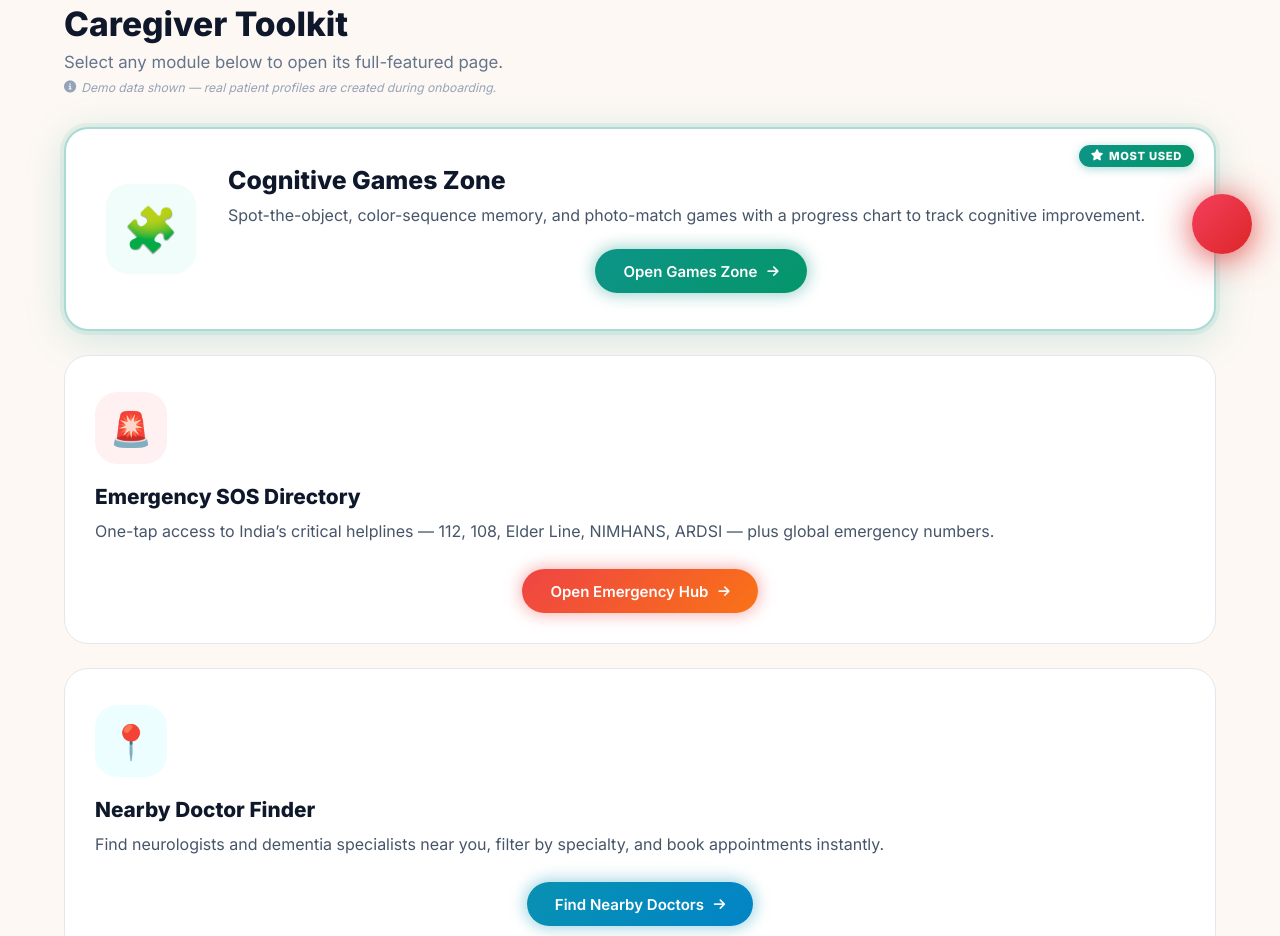
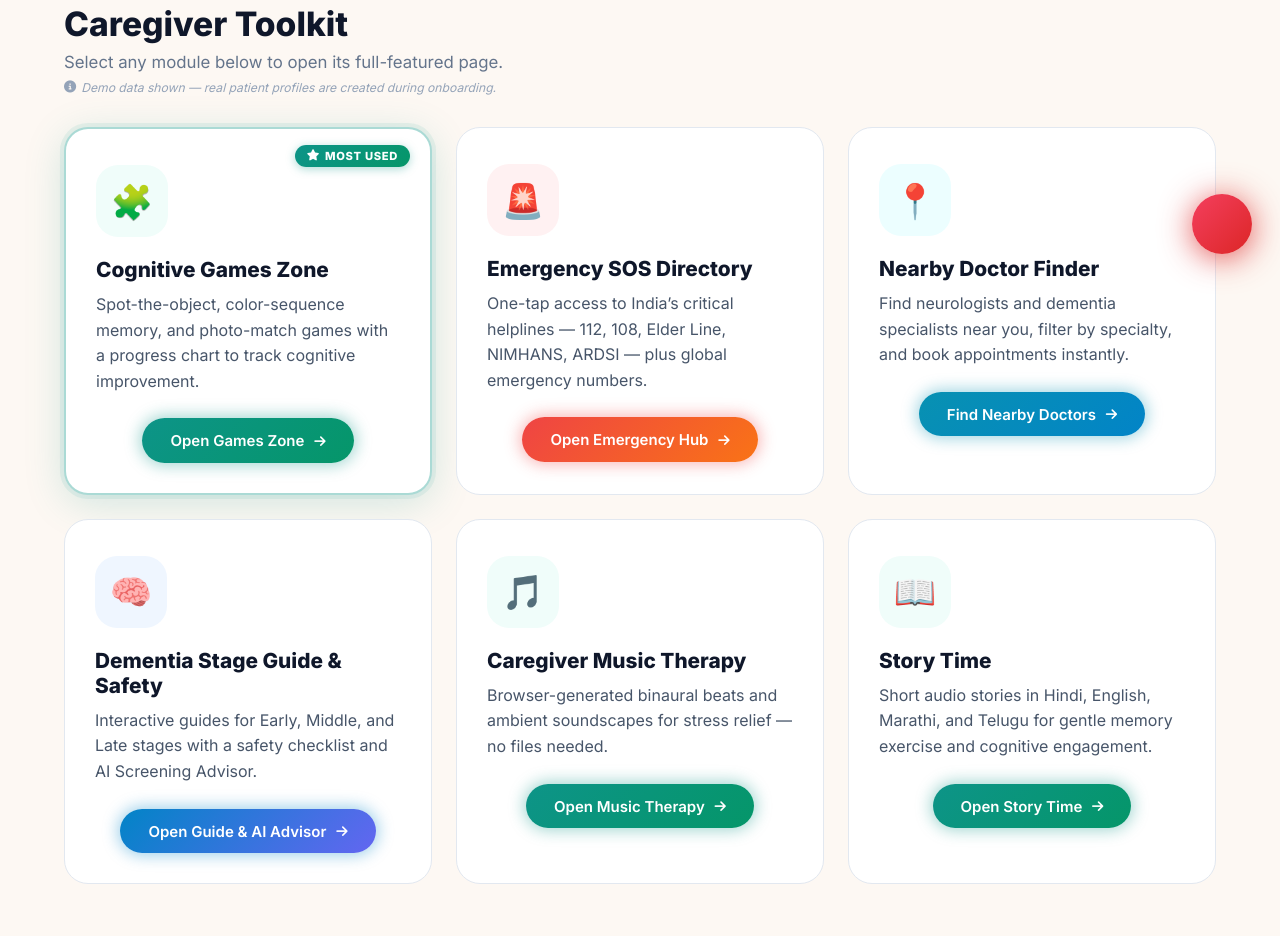
Before and after one commit to karandevkar24/carehub, a plain HTML site: page dashboard.html in a window 1280 px wide. Shown: the part 518-1454 px from the top of the page. Drawn offline with Linux system fonts and the light colour scheme; no server answers; sample sign-in values are in the browser's storage.

Commit message:
describe what you changed

```diff
--- a/dashboard.html
+++ b/dashboard.html
@@ -315,9 +315,15 @@
     /* Demo data note */
     .demo-note { font-size: 0.76rem; color: #94a3b8; margin-bottom: 32px; display: flex; align-items: center; gap: 5px; font-style: italic; }
     .toolkit-grid {
-      display: flex;
-      flex-direction: column;
+      display: grid;
+      grid-template-columns: repeat(3, 1fr);
       gap: 24px;
+    }
+    @media (max-width: 900px) {
+      .toolkit-grid { grid-template-columns: repeat(2, 1fr); }
+    }
+    @media (max-width: 580px) {
+      .toolkit-grid { grid-template-columns: 1fr; }
     }
 
     /* TOOLKIT CARD */
@@ -455,37 +461,14 @@
       --cta-glow:        rgba(13,148,136,0.40);
     }
 
-    /* ── GAMES HERO CARD — highlighted focal point (single-column layout) ── */
+    /* ── GAMES CARD — highlighted with border/glow, standard grid size ── */
     .card-games-hero {
-      display: flex;
-      flex-direction: row;
-      align-items: center;
-      gap: 32px;
-      padding: 36px 40px;
       border: 2.5px solid rgba(13,148,136,0.35);
-      box-shadow: 0 0 0 4px rgba(13,148,136,0.08),
-                  0 8px 40px rgba(13,148,136,0.18);
       animation: gamesGlow 3s ease-in-out infinite;
     }
     @keyframes gamesGlow {
       0%,100% { box-shadow: 0 0 0 4px rgba(13,148,136,0.08), 0 8px 40px rgba(13,148,136,0.18); }
       50%      { box-shadow: 0 0 0 6px rgba(13,148,136,0.16), 0 12px 52px rgba(13,148,136,0.28); }
-    }
-    .card-games-hero .card-icon {
-      width: 90px; height: 90px; font-size: 44px;
-      flex-shrink: 0; margin-bottom: 0;
-    }
-    .card-games-hero .card-content {
-      display: flex; flex-direction: column; flex: 1; gap: 0;
-    }
-    .card-games-hero .card-title {
-      font-size: 1.55rem; margin-bottom: 8px;
-    }
-    .card-games-hero .card-desc {
-      margin-bottom: 20px;
-    }
-    .card-games-hero .card-cta-btn {
-      /* inherits compact pill style — no override needed */
     }
     /* "Most Used" badge */
     .games-hero-badge {
@@ -496,10 +479,6 @@
       padding: 4px 12px; border-radius: 99px;
       letter-spacing: 0.06em; text-transform: uppercase;
       box-shadow: 0 2px 10px rgba(13,148,136,0.35);
-    }
-    @media (max-width: 680px) {
-      .card-games-hero { flex-direction: column; align-items: flex-start; gap: 16px; padding: 28px 22px; }
-      .card-games-hero .card-icon { margin-bottom: 0; }
     }
 
     .card-stories {
@@ -546,7 +525,6 @@
       .trend-chart-canvas-wrap { height: 150px; }
     }
     @media (max-width: 680px) {
-      .toolkit-grid { grid-template-columns: 1fr; }
       .header-logout-btn span { display: none; }
       .header-logout-btn { padding: 7px 12px; }
       /* Hide Patient View label text on mobile, keep icon */
@@ -763,8 +741,8 @@
     <!-- 1. Cognitive Games — 🟢 Wellness/Activity — HERO (highlighted, first) -->
     <a class="t-card card-games card-games-hero" href="games.html" id="card-games">
       <span class="games-hero-badge"><i class="fas fa-star"></i> Most Used</span>
-      <div class="card-icon">&#129513;</div>
       <div class="card-content">
+        <div class="card-icon">&#129513;</div>
         <div class="card-title" data-i18n="cards.games.title">Cognitive Games Zone</div>
         <div class="card-desc" data-i18n="cards.games.desc">Spot-the-object, color-sequence memory, and photo-match games with a progress chart to track cognitive improvement.</div>
         <div class="card-cta-btn" aria-hidden="true">
```
